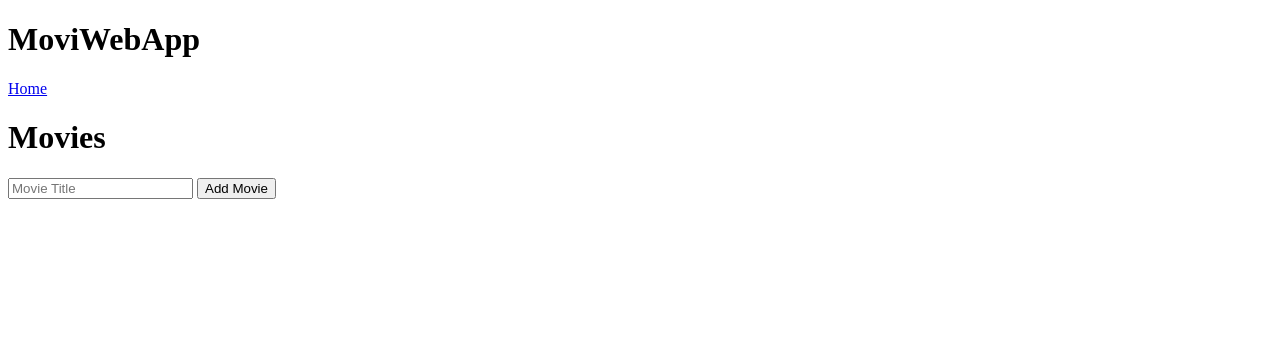
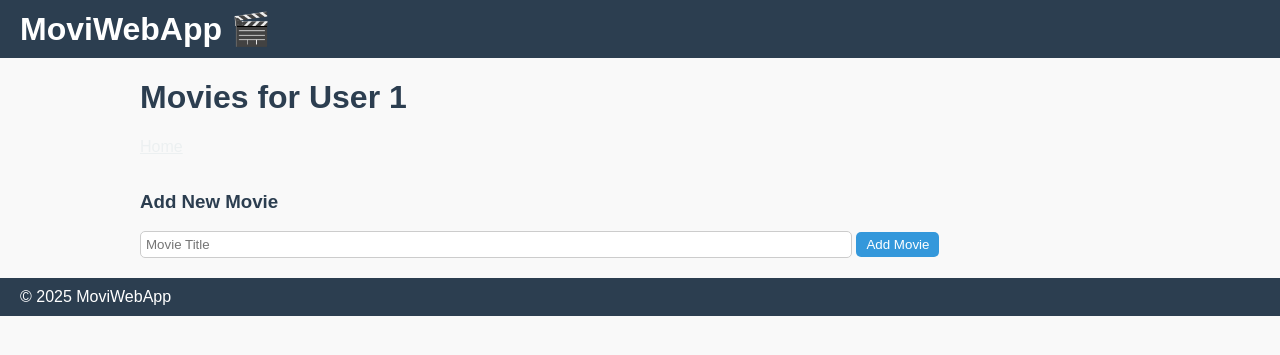
Before and after one commit to Markus-Huckriede/MoviWebApp, a Flask app: page /users/1/movies in a window 1280 px wide. Shown: the top 355 px of the page. Run offline with Flask 3, Linux system fonts and the light colour scheme.

Commit message:
html styled

```diff
--- a/app.py
+++ b/app.py
@@ -1,34 +1,19 @@
-from config import API_KEY
-from flask import Flask, request, render_template, url_for, redirect
-from models import db, Movie
+from flask import Flask, request, render_template, redirect, url_for
+from models import db, User, Movie
 from data_manager import DataManager
 
 app = Flask(__name__)
-app.config['SQLALCHEMY_DATABASE_URI'] = 'sqlite:///movies.db' # Choose a name for your database
+app.config['SQLALCHEMY_DATABASE_URI'] = 'sqlite:///movies.db'
 app.config['SQLALCHEMY_TRACK_MODIFICATIONS'] = False
 
-db.init_app(app)  # Link the database and the app. This is the reason you need to import db from models
-
-data_manager = DataManager() # Create an object of your DataManager class
-
+db.init_app(app)
+data_manager = DataManager()
 
 
 @app.route('/')
 def home():
     users = data_manager.get_users()
     return render_template('index.html', users=users)
-
-
-@app.route("/add_movie/<title>")
-def add_movie(title):
-    API_KEY = ""
-    # DataManager -> OMDb and create Movie
-    movie = data_manager.add_movie(title=title, user_id=1, api_key=API_KEY)
-
-    if movie is None:
-        return f"Movie '{title}' mot found.", 404
-
-    return f"{movie.name} successfully added!"
 
 
 @app.route('/users', methods=['POST'])
@@ -39,22 +24,20 @@ def add_user():
     return redirect(url_for('home'))
 
 
-@app.route('/users')
-def list_users():
-    users = data_manager.get_users()
-    return str(users)  # Temporarily returning users as a string
+@app.route('/users/<int:user_id>/movies', methods=['GET', 'POST'])
+def user_movies(user_id):
+    if request.method == "POST":
+        title = request.form.get("title")
+        if title:
+            # Add Movie via OMDb API
+            movie = data_manager.add_movie(title=title, user_id=user_id)
+            if movie is None:
+                return f"Movie '{title}' not found.", 404
+        return redirect(url_for("user_movies", user_id=user_id))
 
-
-@app.route('/movies/<int:user_id>')
-def get_movies(user_id):
+    # GET request -> Filme laden
     movies = data_manager.get_movies(user_id)
-    return render_template("movies.html", movies=movies)
-
-
-@app.route('/users/<int:user_id>/movies', methods=['GET'])
-def list_movies(user_id):
-    movies = data_manager.get_movies(user_id)
-    return render_template('movies.html', movies=movies, user_id=user_id)
+    return render_template("movies.html", movies=movies, user_id=user_id)
 
 
 @app.route('/users/<int:user_id>/movies/<int:movie_id>/delete', methods=['POST'])
@@ -63,33 +46,16 @@ def delete_movie(user_id, movie_id):
     return redirect(url_for('user_movies', user_id=user_id))
 
 
-@app.route('/users/<int:user_id>/movies', methods=['GET', 'POST'])
-def user_movies(user_id):
-    if request.method == "GET":
-        try:
-            movies = data_manager.get_movies(user_id)
-        except Exception as e:
-            return f"Loading movie failed: {e}", 500
-        return render_template("movies.html", movies=movies, user_id=user_id)
-
-    elif request.method == "POST":
-        title = request.form.get("title")
-        if title:
-            API_KEY = ""
-            try:
-                data_manager.add_movie(title=title, user_id=user_id, api_key=API_KEY)
-            except Exception as e:
-                return f"Adding movie failed: {e}", 500
-    return redirect(url_for("user_movies", user_id=user_id))
-
-
-@app.errorhandler(404)
-def page_not_found(e):
-    return render_template('404.html'), 404
+@app.route('/users/<int:user_id>/delete', methods=['POST'])
+def delete_user(user_id):
+    user = User.query.get(user_id)
+    if user:
+        db.session.delete(user)
+        db.session.commit()
+    return redirect(url_for('home'))
 
 
 if __name__ == '__main__':
-  with app.app_context():
-    db.create_all()
-
-  app.run()
+    with app.app_context():
+        db.create_all()
+    app.run(debug=True, port=5001)
--- a/data_manager.py
+++ b/data_manager.py
@@ -1,28 +1,24 @@
 from models import db, User, Movie
-
+from config import API_KEY
+import requests
 
 class DataManager:
     def __init__(self):
-        pass
-
+        self.api_key = API_KEY
 
     def create_user(self, name):
         new_user = User(name=name)
         db.session.add(new_user)
         db.session.commit()
 
-
     def get_users(self):
         return User.query.all()
-
 
     def get_movies(self, user_id):
         return Movie.query.filter_by(user_id=user_id).all()
 
-
-    def add_movie(self, title, user_id, api_key):
-        import requests
-        url = f"http://www.omdbapi.com/?t={title}&apikey={api_key}"
+    def add_movie(self, title, user_id):
+        url = f"http://www.omdbapi.com/?t={title}&apikey={self.api_key}"
         response = requests.get(url).json()
         if response.get("Response") == "False":
             return None
@@ -37,20 +33,10 @@ class DataManager:
         db.session.commit()
         return movie
 
-
-    def update_movie(self, movie_id, new_title):
-        movie = Movie.query.get(movie_id)
-        if movie:
-            movie.name = new_title
-            db.session.commit()
-            return f"Movie '{new_title}' updated"
-        return f"Movie with ID {movie_id} not found"
-
-
     def delete_movie(self, movie_id):
         movie = Movie.query.get(movie_id)
         if movie:
             db.session.delete(movie)
             db.session.commit()
-            return f"Movie '{movie.name}' deleted"
-        return f"Movie with ID {movie_id} not found"
+            return True
+        return False
--- a/static/style.css
+++ b/static/style.css
@@ -0,0 +1,114 @@
+/* style */
+body {
+    font-family: 'Arial', sans-serif;
+    background-color: #f9f9f9;
+    color: #333;
+    margin: 0;
+    padding: 0;
+}
+
+header, footer {
+    background-color: #2c3e50;
+    color: #fff;
+    padding: 10px 20px;
+}
+
+header h1, footer p {
+    margin: 0;
+}
+
+header a {
+    color: #fff;
+    text-decoration: none;
+}
+
+nav a {
+    margin-right: 15px;
+    color: #ecf0f1;
+}
+
+nav a:hover {
+    color: #f39c12;
+}
+
+.container {
+    max-width: 1000px;
+    margin: 20px auto;
+    padding: 0 20px;
+}
+
+/* Userlist */
+ul {
+    list-style: none;
+    padding: 0;
+}
+
+ul li {
+    margin: 10px 0;
+}
+
+/* movie list */
+.movie-list {
+    display: grid;
+    grid-template-columns: repeat(auto-fill, minmax(180px, 1fr));
+    gap: 20px;
+    padding: 0;
+    list-style: none;
+}
+
+.movie-list li {
+    background-color: #fff;
+    border-radius: 10px;
+    box-shadow: 0 2px 8px rgba(0,0,0,0.1);
+    padding: 10px;
+    text-align: center;
+    transition: transform 0.2s;
+}
+
+.movie-list li:hover {
+    transform: scale(1.05);
+}
+
+.movie-list img {
+    max-width: 100%;
+    border-radius: 5px;
+    margin-bottom: 10px;
+}
+
+.movie-list button {
+    background-color: #e74c3c;
+    color: #fff;
+    border: none;
+    padding: 5px 10px;
+    border-radius: 5px;
+    cursor: pointer;
+    margin-top: 5px;
+}
+
+.movie-list button:hover {
+    background-color: #c0392b;
+}
+
+form input[type="text"] {
+    padding: 5px;
+    width: 70%;
+    border-radius: 5px;
+    border: 1px solid #ccc;
+}
+
+form button[type="submit"] {
+    padding: 5px 10px;
+    border-radius: 5px;
+    border: none;
+    background-color: #3498db;
+    color: #fff;
+    cursor: pointer;
+}
+
+form button[type="submit"]:hover {
+    background-color: #2980b9;
+}
+/* Punshlines */
+h1, h2, h3 {
+    color: #2c3e50;
+}
--- a/templates/base.html
+++ b/templates/base.html
@@ -7,14 +7,14 @@
 </head>
 <body>
     <header>
-        <h1>MoviWebApp</h1>
-        <nav>
-            <a href="{{ url_for('home') }}">Home</a>
-        </nav>
+        <h1><a href="{{ url_for('home') }}">MoviWebApp 🎬</a></h1>
+
     </header>
-
     <main class="container">
         {% block content %}{% endblock %}
     </main>
+    <footer>
+        <p>© 2025 MoviWebApp</p>
+    </footer>
 </body>
 </html>
--- a/templates/movies.html
+++ b/templates/movies.html
@@ -6,26 +6,32 @@
 </head>
 <body>
     {% extends "base.html" %}
+
 {% block content %}
-<h1>Movies</h1>
-<ul>
+<h1>Movies for User {{ user_id }}</h1>
+   <nav>
+       <a class= "home-btn" href="{{ url_for('home') }}">Home</a>
+   </nav>
+<ul class="movie-list">
     {% for movie in movies %}
         <li>
-      <strong>{{ movie.name }}</strong> ({{ movie.year }})<br>
-      Director: {{ movie.director }}<br>
-      {% if movie.poster_url %}
+            {% if movie.poster_url and movie.poster_url != "N/A" %}
                 <img src="{{ movie.poster_url }}" alt="{{ movie.name }}" width="150">
             {% else %}
                 <span>No poster available</span>
             {% endif %}
-      <form action="{{ url_for('delete_movie', user_id=user_id, movie_id=movie.id) }}" method="post">
+            <strong>{{ movie.name }}</strong> ({{ movie.year }})<br>
+            Director: {{ movie.director }}
+            <form method="POST" action="{{ url_for('delete_movie', user_id=user_id, movie_id=movie.id) }}" style="display:inline;">
                 <button type="submit">Delete</button>
             </form>
         </li>
     {% endfor %}
 </ul>
-<form action="{{ url_for('user_movies', user_id=user_id) }}" method="post">
-  <input type="text" name="title" placeholder="Movie Title">
+
+<h3>Add New Movie</h3>
+<form method="POST" action="{{ url_for('user_movies', user_id=user_id) }}">
+    <input type="text" name="title" placeholder="Movie Title" required>
     <button type="submit">Add Movie</button>
 </form>
 {% endblock %}
```
Also changed, not shown: templates/index.html (+5 -6 lines). Lines whose indentation alone changed are shown as unchanged.
